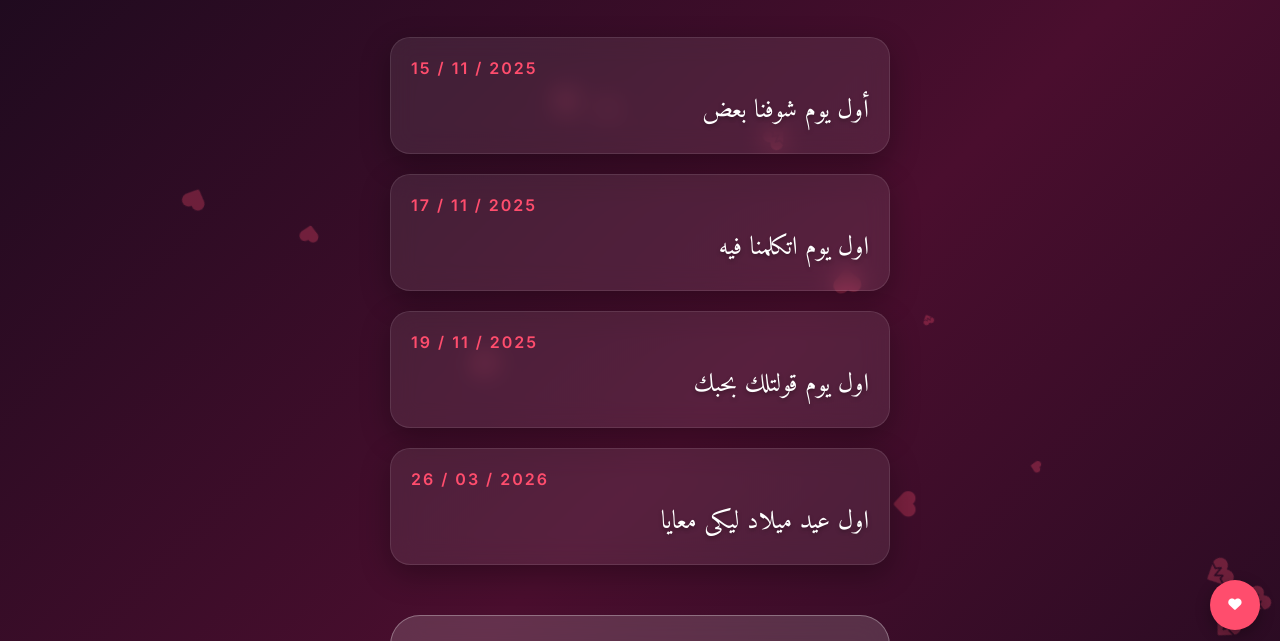
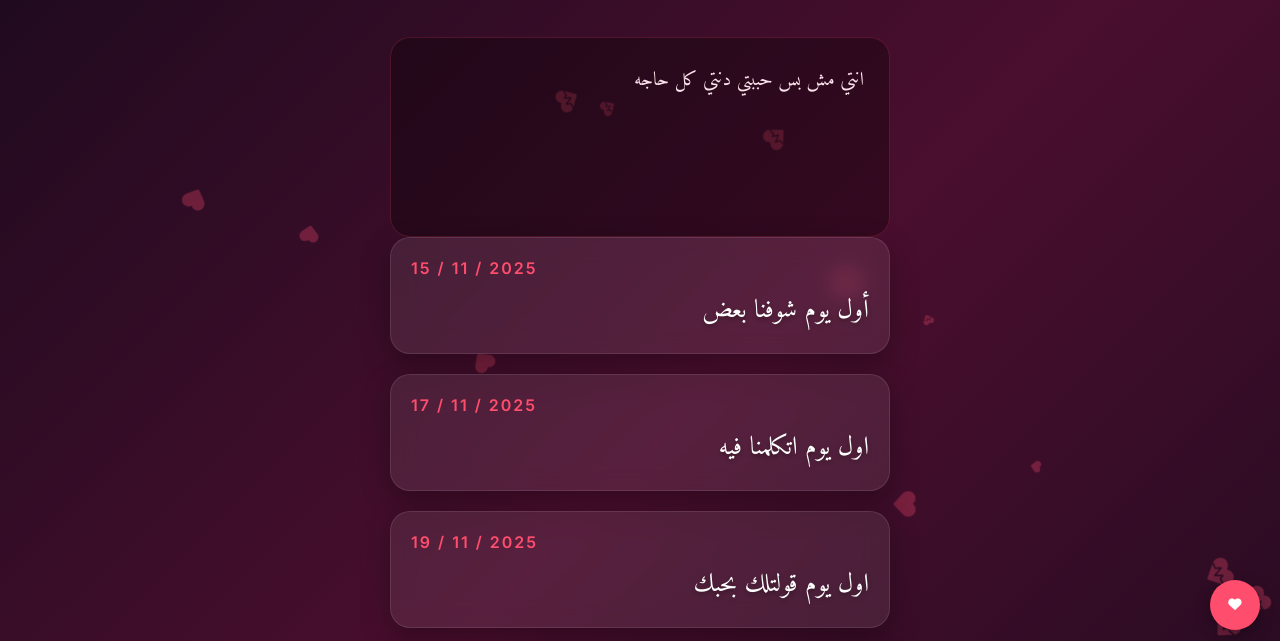
Before and after one commit to osamamosa112/love, a website built with Vite: page index.html in a window 1280 px wide. Both pictures are taken after a click on the button "Click to Start Our Story". Shown: the part 150-791 px from the top of the page. Built offline with nearby package versions, Linux system fonts and the light colour scheme.

Commit message:
Move message to top and fix sound via public folder

```diff
--- a/index.html
+++ b/index.html
@@ -22,6 +22,10 @@
             <h1>Our Story</h1>
             <p>Every moment with you is a blessing</p>
         </header>
+
+        <div class="message-section" id="messageSection">
+            <span id="typedMessage"></span>
+        </div>
 
         <div class="timeline">
             <div class="card">
@@ -50,10 +54,6 @@
             <div class="days-count">135</div>
             <p style="margin-top: 10px; font-family: 'Amiri', serif;">يوم</p>
         </div>
-
-        <div class="message-section" id="messageSection">
-            <span id="typedMessage"></span>
-        </div>
     </div>
 
     <button class="music-btn" id="musicToggle">
--- a/main.js
+++ b/main.js
@@ -33,17 +33,22 @@ document.addEventListener('DOMContentLoaded', () => {
         return;
     }
 
-    // Background Music
+    // Background Music (from public folder)
     const bgMusic = new Audio('/music.mp4');
     bgMusic.loop = true;
+    bgMusic.preload = 'auto';
 
     enterBtn.addEventListener('click', () => {
-        console.log('Button clicked');
+        console.log('Button clicked, playing audio');
 
-        // Start Music
-        bgMusic.play().catch(e => console.log("Audio play failed:", e));
-
-        entryScreen.style.opacity = '0';
+        // Start Music with explicit user interaction
+        bgMusic.play().then(() => {
+            console.log("Audio playing successfully");
+        }).catch(e => {
+            console.error("Audio play failed:", e);
+            // Fallback: try playing again on any touch
+            document.addEventListener('click', () => bgMusic.play(), { once: true });
+        });
 
         // Immediate switch for responsiveness
         setTimeout(() => {
```
Also changed, not shown: 2 other files.
